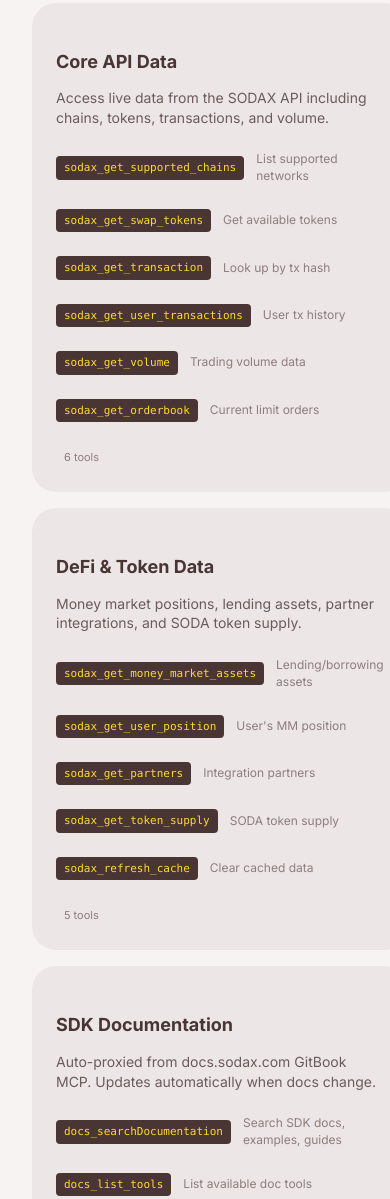
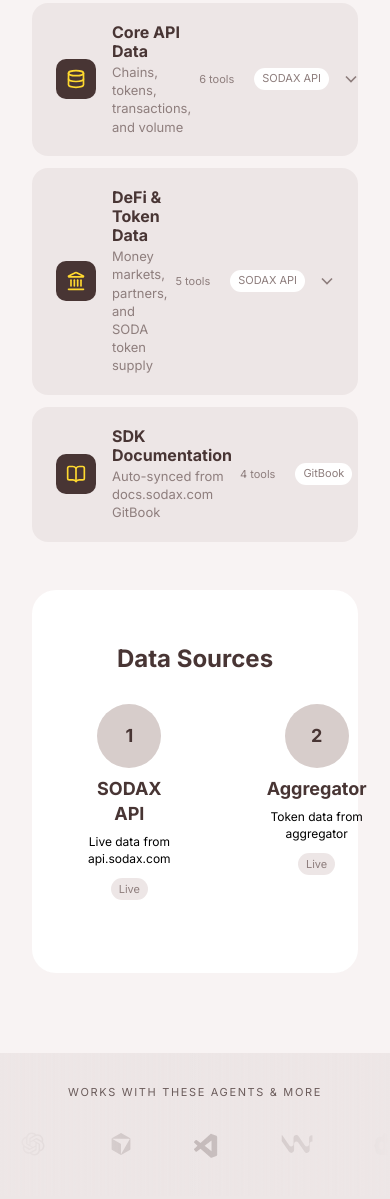
Before and after one commit to gosodax/builders-sodax-mcp-server, a website: page src/public/index.html in a window 390 px wide. Shown: the part 2001-3200 px from the top of the page. Drawn offline with nearby package versions, Linux system fonts and the light colour scheme; a web font is replaced by a local one.

Commit message:
feat: collapsible tool accordions on landing page
- Replace static card grid with native <details>/<summary> accordions
- Each tool group collapsed by default with chevron rotation on open
- Add tool icons (Lucide), source tags (SODAX API / GitBook)
- Simplify responsive layout (column flex, no grid breakpoints needed)

```diff
--- a/src/public/index.html
+++ b/src/public/index.html
@@ -412,50 +412,117 @@
     }
 
     .tools-grid {
-      display: grid;
-      grid-template-columns: repeat(auto-fit, minmax(450px, 1fr));
-      gap: 1rem;
+      display: flex;
+      flex-direction: column;
+      gap: 0.75rem;
       margin-bottom: 2rem;
-    }
-
-    @media (max-width: 940px) {
-      .tools-grid {
-        grid-template-columns: 1fr;
-      }
     }
 
     .tool-module {
       background: var(--cream-white);
-      border-radius: 24px;
-      padding: 3rem 1.5rem 1.5rem;
+      border-radius: 16px;
+      overflow: hidden;
     }
 
-    .tool-module h3 {
-      font-size: 1.125rem;
+    .tool-module summary {
+      display: flex;
+      align-items: center;
+      justify-content: space-between;
+      padding: 1.25rem 1.5rem;
+      cursor: pointer;
+      list-style: none;
+      user-select: none;
+      transition: background 0.15s;
+    }
+
+    .tool-module summary::-webkit-details-marker { display: none; }
+
+    .tool-module summary:hover {
+      background: rgba(0, 0, 0, 0.03);
+    }
+
+    .tool-summary-left {
+      display: flex;
+      align-items: center;
+      gap: 1rem;
+    }
+
+    .tool-icon {
+      width: 40px;
+      height: 40px;
+      background: var(--espresso);
+      border-radius: 10px;
+      display: flex;
+      align-items: center;
+      justify-content: center;
+      flex-shrink: 0;
+    }
+
+    .tool-icon svg {
+      width: 20px;
+      height: 20px;
+      color: var(--yellow-accent);
+    }
+
+    .tool-summary-text h3 {
+      font-size: 1rem;
       font-weight: 700;
       color: var(--espresso);
       line-height: 1.2;
-      margin-bottom: 1rem;
     }
 
-    .tool-module p {
-      color: var(--clay-dark);
-      font-size: 0.875rem;
+    .tool-summary-text p {
+      font-size: 0.8125rem;
+      color: var(--clay);
       line-height: 1.4;
-      margin-bottom: 1rem;
+      margin-top: 0.125rem;
+    }
+
+    .tool-summary-right {
+      display: flex;
+      align-items: center;
+      gap: 0.75rem;
+      flex-shrink: 0;
+    }
+
+    .tool-source-tag {
+      font-size: 0.6875rem;
+      background: var(--white);
+      padding: 0.2rem 0.5rem;
+      border-radius: 256px;
+      white-space: nowrap;
+      color: var(--clay);
+    }
+
+    .tool-chevron {
+      width: 20px;
+      height: 20px;
+      transition: transform 0.2s;
+      flex-shrink: 0;
+      color: var(--clay);
+    }
+
+    .tool-module[open] .tool-chevron {
+      transform: rotate(180deg);
+    }
+
+    .tool-detail {
+      padding: 0 1.5rem 1.5rem;
+      border-top: 1px solid rgba(0, 0, 0, 0.06);
     }
 
     .tool-list {
       display: flex;
       flex-direction: column;
-      gap: 0.5rem;
+      gap: 0.375rem;
+      padding-top: 1rem;
     }
 
     .tool-item {
       display: flex;
       align-items: center;
       gap: 0.75rem;
-      padding: 0.5rem 0;
+      padding: 0.375rem 0;
     }
 
     .tool-item code {
@@ -784,12 +851,7 @@
         font-size: 1.5rem;
       }
 
-      .cases-grid,
-      .tools-grid {
-        grid-template-columns: 1fr;
-      }
-
-      .tools-grid {
+      .cases-grid {
         grid-template-columns: 1fr;
       }
 
@@ -922,96 +984,83 @@
       <p class="section-subtitle">API tools + SDK documentation, all in one connection.</p>
 
       <div class="tools-grid">
-        <div class="tool-module">
+        <details class="tool-module">
+          <summary>
+            <div class="tool-summary-left">
+              <div class="tool-icon"><i data-lucide="database"></i></div>
+              <div class="tool-summary-text">
                 <h3>Core API Data</h3>
-          <p>Access live data from the SODAX API including chains, tokens, transactions, and volume.</p>
-          <div class="tool-list">
-            <div class="tool-item">
-              <code>sodax_get_supported_chains</code>
-              <span>List supported networks</span>
-            </div>
-            <div class="tool-item">
-              <code>sodax_get_swap_tokens</code>
-              <span>Get available tokens</span>
-            </div>
-            <div class="tool-item">
-              <code>sodax_get_transaction</code>
-              <span>Look up by tx hash</span>
-            </div>
-            <div class="tool-item">
-              <code>sodax_get_user_transactions</code>
-              <span>User tx history</span>
-            </div>
-            <div class="tool-item">
-              <code>sodax_get_volume</code>
-              <span>Trading volume data</span>
-            </div>
-            <div class="tool-item">
-              <code>sodax_get_orderbook</code>
-              <span>Current limit orders</span>
+                <p>Chains, tokens, transactions, and volume</p>
               </div>
             </div>
-          <div class="badge-row" style="margin-top: 1rem;">
+            <div class="tool-summary-right">
               <span class="badge">6 tools</span>
+              <span class="tool-source-tag">SODAX API</span>
+              <svg class="tool-chevron" viewBox="0 0 24 24" fill="none" stroke="currentColor" stroke-width="2"><path d="m6 9 6 6 6-6"/></svg>
+            </div>
+          </summary>
+          <div class="tool-detail">
+            <div class="tool-list">
+              <div class="tool-item"><code>sodax_get_supported_chains</code><span>List supported networks</span></div>
+              <div class="tool-item"><code>sodax_get_swap_tokens</code><span>Get available tokens</span></div>
+              <div class="tool-item"><code>sodax_get_transaction</code><span>Look up by tx hash</span></div>
+              <div class="tool-item"><code>sodax_get_user_transactions</code><span>User tx history</span></div>
+              <div class="tool-item"><code>sodax_get_volume</code><span>Trading volume data</span></div>
+              <div class="tool-item"><code>sodax_get_orderbook</code><span>Current limit orders</span></div>
             </div>
           </div>
+        </details>
 
-        <div class="tool-module">
+        <details class="tool-module">
+          <summary>
+            <div class="tool-summary-left">
+              <div class="tool-icon"><i data-lucide="landmark"></i></div>
+              <div class="tool-summary-text">
                 <h3>DeFi & Token Data</h3>
-          <p>Money market positions, lending assets, partner integrations, and SODA token supply.</p>
-          <div class="tool-list">
-            <div class="tool-item">
-              <code>sodax_get_money_market_assets</code>
-              <span>Lending/borrowing assets</span>
-            </div>
-            <div class="tool-item">
-              <code>sodax_get_user_position</code>
-              <span>User's MM position</span>
-            </div>
-            <div class="tool-item">
-              <code>sodax_get_partners</code>
-              <span>Integration partners</span>
-            </div>
-            <div class="tool-item">
-              <code>sodax_get_token_supply</code>
-              <span>SODA token supply</span>
-            </div>
-            <div class="tool-item">
-              <code>sodax_refresh_cache</code>
-              <span>Clear cached data</span>
+                <p>Money markets, partners, and SODA token supply</p>
               </div>
             </div>
-          <div class="badge-row" style="margin-top: 1rem;">
+            <div class="tool-summary-right">
               <span class="badge">5 tools</span>
+              <span class="tool-source-tag">SODAX API</span>
+              <svg class="tool-chevron" viewBox="0 0 24 24" fill="none" stroke="currentColor" stroke-width="2"><path d="m6 9 6 6 6-6"/></svg>
+            </div>
+          </summary>
+          <div class="tool-detail">
+            <div class="tool-list">
+              <div class="tool-item"><code>sodax_get_money_market_assets</code><span>Lending/borrowing assets</span></div>
+              <div class="tool-item"><code>sodax_get_user_position</code><span>User's MM position</span></div>
+              <div class="tool-item"><code>sodax_get_partners</code><span>Integration partners</span></div>
+              <div class="tool-item"><code>sodax_get_token_supply</code><span>SODA token supply</span></div>
+              <div class="tool-item"><code>sodax_refresh_cache</code><span>Clear cached data</span></div>
             </div>
           </div>
+        </details>
 
-        <div class="tool-module">
+        <details class="tool-module">
+          <summary>
+            <div class="tool-summary-left">
+              <div class="tool-icon"><i data-lucide="book-open"></i></div>
+              <div class="tool-summary-text">
                 <h3>SDK Documentation</h3>
-          <p>Auto-proxied from docs.sodax.com GitBook MCP. Updates automatically when docs change.</p>
-          <div class="tool-list">
-            <div class="tool-item">
-              <code>docs_searchDocumentation</code>
-              <span>Search SDK docs, examples, guides</span>
-            </div>
-            <div class="tool-item">
-              <code>docs_list_tools</code>
-              <span>List available doc tools</span>
-            </div>
-            <div class="tool-item">
-              <code>docs_health</code>
-              <span>Check docs connection</span>
-            </div>
-            <div class="tool-item">
-              <code>docs_refresh</code>
-              <span>Refresh tools list</span>
+                <p>Auto-synced from docs.sodax.com GitBook</p>
               </div>
             </div>
-          <div class="badge-row" style="margin-top: 1rem;">
+            <div class="tool-summary-right">
               <span class="badge">4 tools</span>
-            <span class="badge">Auto-sync from docs.sodax.com</span>
+              <span class="tool-source-tag">GitBook</span>
+              <svg class="tool-chevron" viewBox="0 0 24 24" fill="none" stroke="currentColor" stroke-width="2"><path d="m6 9 6 6 6-6"/></svg>
+            </div>
+          </summary>
+          <div class="tool-detail">
+            <div class="tool-list">
+              <div class="tool-item"><code>docs_searchDocumentation</code><span>Search SDK docs, examples, guides</span></div>
+              <div class="tool-item"><code>docs_list_tools</code><span>List available doc tools</span></div>
+              <div class="tool-item"><code>docs_health</code><span>Check docs connection</span></div>
+              <div class="tool-item"><code>docs_refresh</code><span>Refresh tools list</span></div>
             </div>
           </div>
+        </details>
       </div>
 
       <!-- SDK Architecture -->
```
Lines whose indentation alone changed are shown as unchanged.
